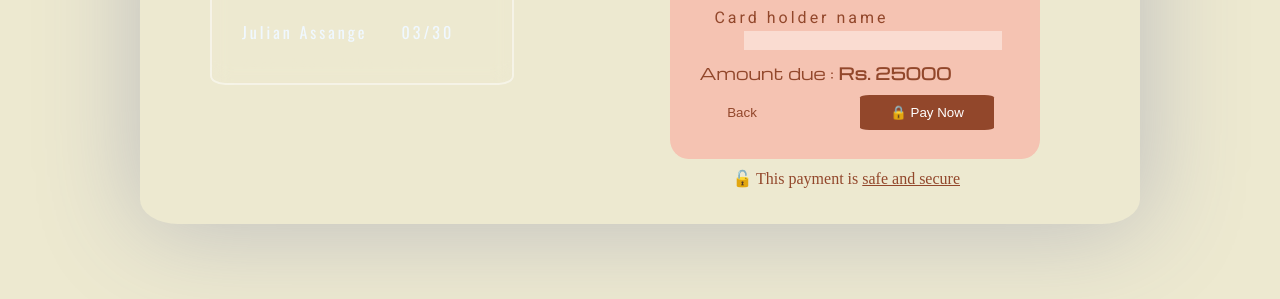
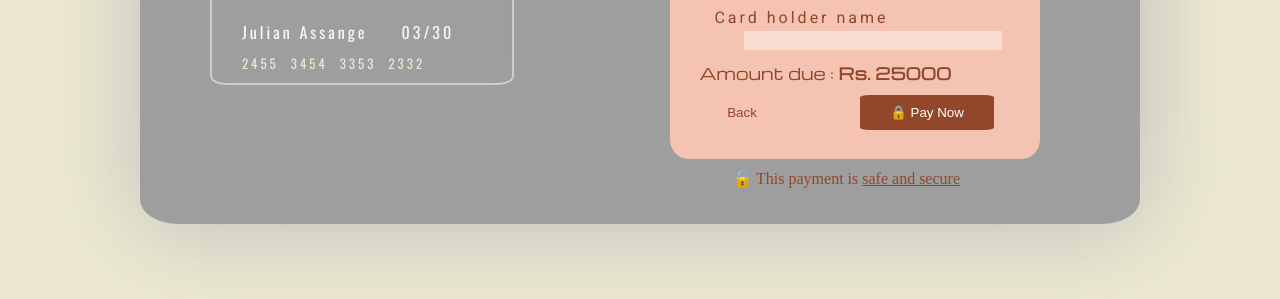
Before and after one commit to shivamdangi7/credit_card, a plain HTML site: page index.html in a window 1280 px wide. Shown: the part 501-800 px from the top of the page. Drawn offline with nearby package versions, Linux system fonts and the light colour scheme; the site is published under a folder, as on GitHub Pages, so addresses that start at the root find nothing.

Commit message:
Update app.css

```diff
--- a/app.css
+++ b/app.css
@@ -15,7 +15,7 @@ html , body{
     left: 50% ;
     transform: translate(-50%,-50%);
     border-radius: 3.8%;
-    background-image: linear-gradient(180deg, #92472b 10%, transparent 10% ), url(/images/unsplash.png) ;
+    background-image: linear-gradient(180deg, #92472b 10%, transparent 10% ), url(./images/unsplash.png) ;
     background-position:bottom ;
     background-size: cover;
     background-repeat: no-repeat;
```
